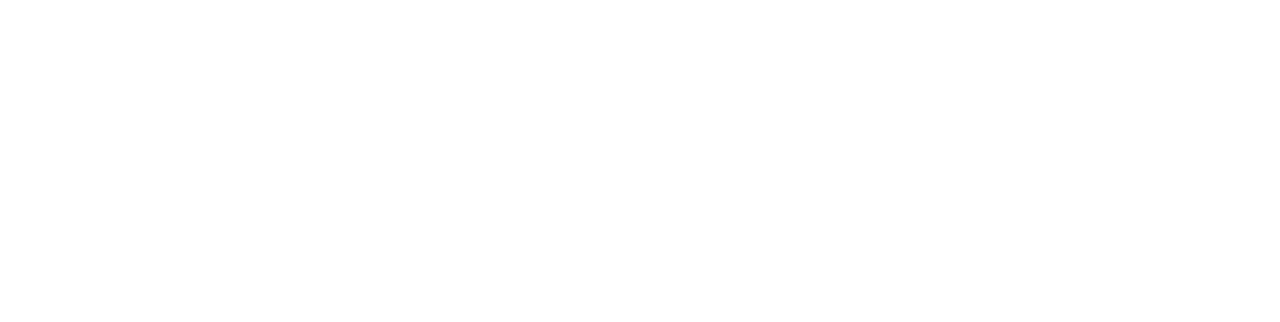
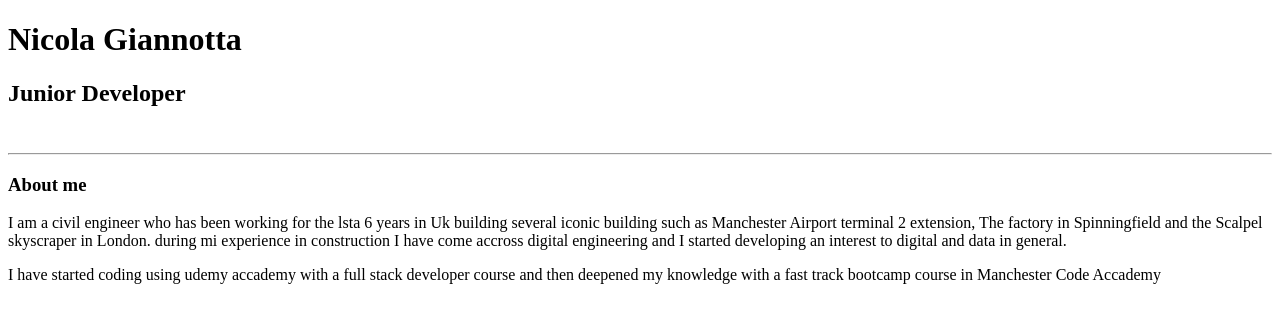
Before and after one commit to ngiannotta84/portfolio, a plain HTML site: page index.html in a window 1280 px wide. Drawn offline with Linux system fonts and the light colour scheme.

Commit message:
junior developer about me story added

```diff
--- a/index.html
+++ b/index.html
@@ -3,5 +3,14 @@
 <head>
     <title>Nicola Giannotta</title>
 </head>
-<body></body>
+<body>
+    <h1>Nicola Giannotta</h1>
+    <h2>Junior Developer</h2>
+    <br>
+    <hr>
+    <h3>About me</h3>
+    <p>I am a civil engineer who has been working for the lsta 6 years in Uk building several iconic building such as Manchester Airport terminal 2 extension, The factory in Spinningfield and the Scalpel skyscraper in London. during mi experience in construction I have come accross digital engineering and I started developing an interest to digital and data in general.</p>
+<p>I have started coding using udemy accademy with a full stack developer course and then deepened my knowledge with a fast track bootcamp course in Manchester Code Accademy</p>
+
+    <body>
 </html>
```
